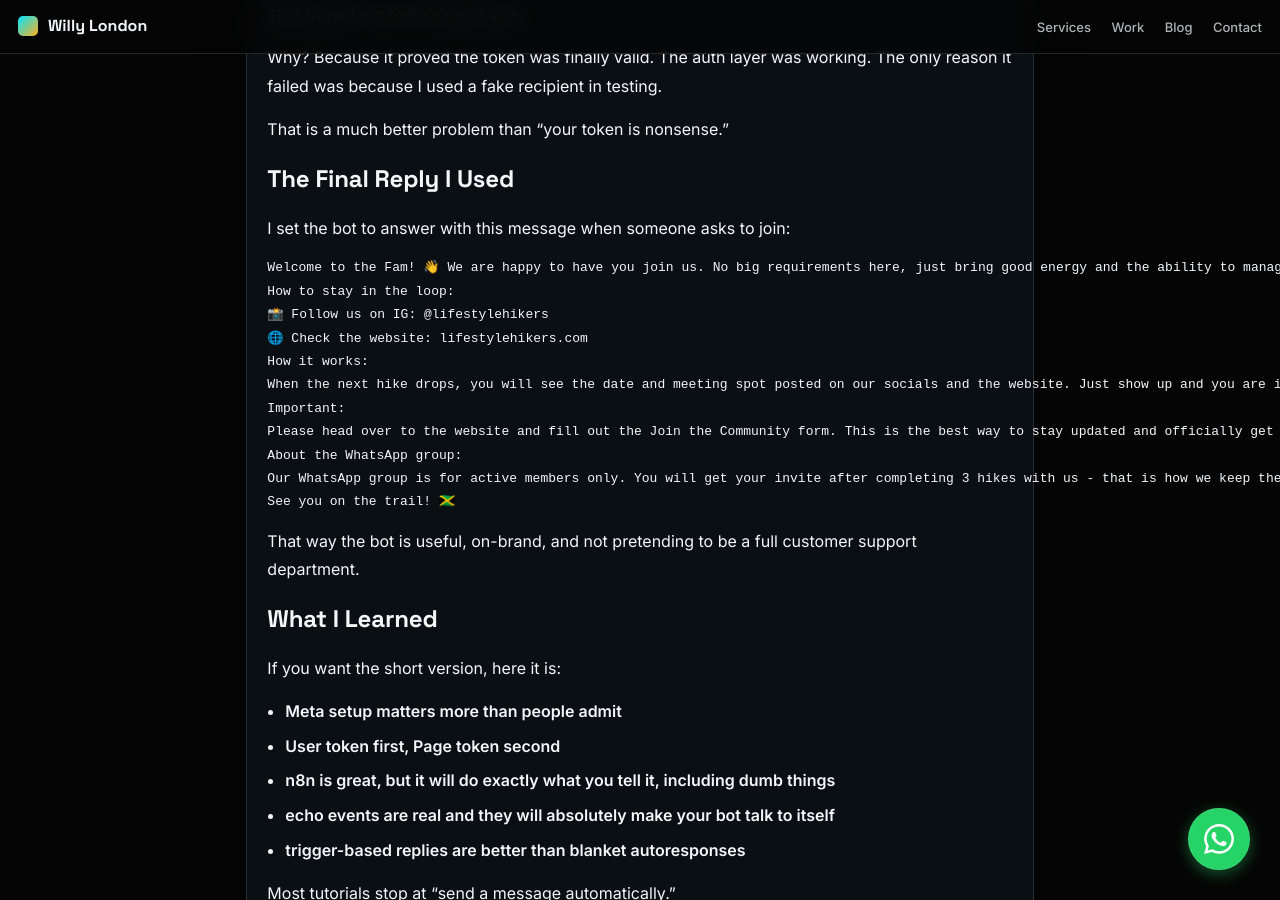
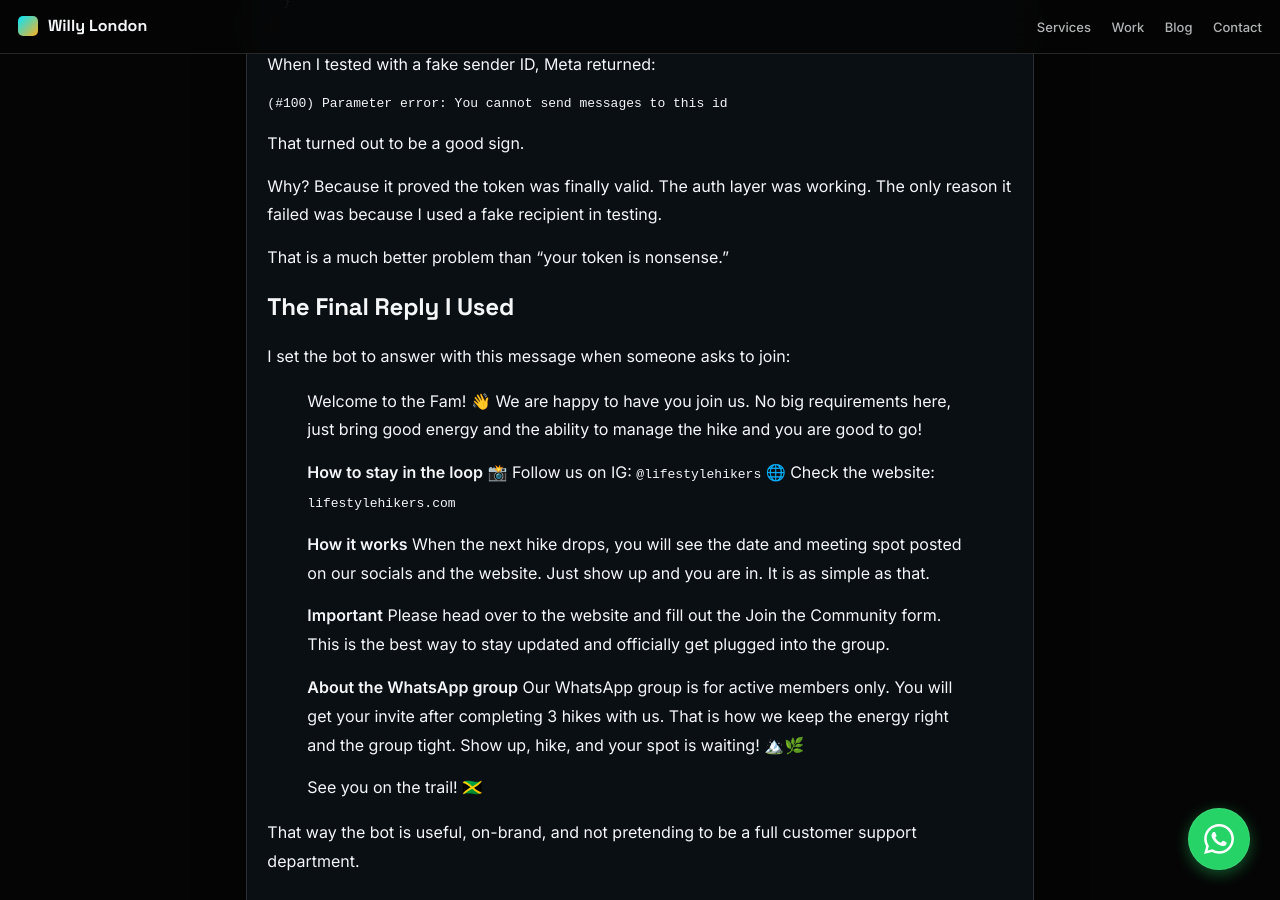
Before and after one commit to willylondon/creative-technician, a Jekyll site: the page built from _posts/2026-03-26-how-i-built-an-instagram-dm-autoresponder-with-n8n-and-meta.md, in a window 1280 px wide and 900 px high, scrolled down 8164 px. Built offline with Jekyll 4.4.1, drawn with Linux system fonts in a browser that asks for light colours; some of the changed lines change nothing that is shown; some of the changed text lies outside the part shown.

Commit message:
Redact sensitive details in DM autoresponder post

````diff
--- a/_posts/2026-03-26-how-i-built-an-instagram-dm-autoresponder-with-n8n-and-meta.md
+++ b/_posts/2026-03-26-how-i-built-an-instagram-dm-autoresponder-with-n8n-and-meta.md
@@ -61,11 +61,13 @@
 - **n8n** running on a **DigitalOcean droplet**
 - **Meta Graph API** endpoint: `https://graph.facebook.com/v21.0/me/messages`
 
-The production webhook ended up living here:
+The production webhook ended up looking like this:
 
 ```txt
-https://n8n.n8nwillylondon.work/webhook/instagram-dm-autoresponder
+https://your-n8n-domain.com/webhook/instagram-dm-autoresponder
 ```
+
+I am using a placeholder there on purpose. Publish the workflow pattern, not your live production callback URL.
 
 ## Step 1: Make Sure Instagram and Facebook Are Actually Connected
 
@@ -78,7 +80,8 @@
 - your Facebook user with full control of the Page
 - the app and the Page living in the same Meta business setup
 
-Here is what the Instagram/Page connection looked like on my end:
+Here is what the Instagram/Page connection looked like on my end.
+I redacted the personal and business-specific bits, because a tutorial should teach the setup without turning into a data leak:
 
 ![Connected Instagram account inside Meta settings](/assets/images/instagram-dm-autoresponder-connected-instagram.png){: width="3018" height="1798" loading="lazy" decoding="async" }
 
@@ -116,16 +119,17 @@
    - `pages_manage_metadata`
 3. Use that user token to fetch the **Page access token**
 
-The Graph API Explorer setup looked like this:
+The Graph API Explorer setup looked like this.
+Again, I redacted the actual token and account-specific details:
 
 ![Meta Graph API Explorer permissions for Instagram messaging](/assets/images/instagram-dm-autoresponder-graph-api-explorer.png){: width="2984" height="1628" loading="lazy" decoding="async" }
 
-Then I ran:
+Then I queried the accounts endpoint for the Page token:
 
-```bash
-curl -G 'https://graph.facebook.com/v25.0/me/accounts' \
-  --data-urlencode 'fields=id,name,access_token,instagram_business_account' \
-  --data-urlencode 'access_token=USER_TOKEN'
+```txt
+GET https://graph.facebook.com/v25.0/me/accounts
+fields: id, name, access_token, instagram_business_account
+access_token: USER_TOKEN
 ```
 
 That response finally gave me the **Page access token** I actually needed for sending messages.
@@ -280,19 +284,22 @@
 
 I set the bot to answer with this message when someone asks to join:
 
-```txt
-Welcome to the Fam! 👋 We are happy to have you join us. No big requirements here, just bring good energy and the ability to manage the hike and you are good to go!
-How to stay in the loop:
-📸 Follow us on IG: @lifestylehikers
-🌐 Check the website: lifestylehikers.com
-How it works:
-When the next hike drops, you will see the date and meeting spot posted on our socials and the website. Just show up and you are in! It is as simple as that.
-Important:
-Please head over to the website and fill out the Join the Community form. This is the best way to stay updated and officially get plugged into the group.
-About the WhatsApp group:
-Our WhatsApp group is for active members only. You will get your invite after completing 3 hikes with us - that is how we keep the energy right and the group tight. Show up, hike, and your spot is waiting! 🏔️🌿
-See you on the trail! 🇯🇲
-```
+> Welcome to the Fam! 👋 We are happy to have you join us. No big requirements here, just bring good energy and the ability to manage the hike and you are good to go!
+>
+> **How to stay in the loop**
+> 📸 Follow us on IG: `@lifestylehikers`
+> 🌐 Check the website: `lifestylehikers.com`
+>
+> **How it works**
+> When the next hike drops, you will see the date and meeting spot posted on our socials and the website. Just show up and you are in. It is as simple as that.
+>
+> **Important**
+> Please head over to the website and fill out the Join the Community form. This is the best way to stay updated and officially get plugged into the group.
+>
+> **About the WhatsApp group**
+> Our WhatsApp group is for active members only. You will get your invite after completing 3 hikes with us. That is how we keep the energy right and the group tight. Show up, hike, and your spot is waiting! 🏔️🌿
+>
+> See you on the trail! 🇯🇲
 
 That way the bot is useful, on-brand, and not pretending to be a full customer support department.
 
````
Also changed, not shown: assets/images/instagram-dm-autoresponder-connected-instagram.png, assets/images/instagram-dm-autoresponder-graph-api-explorer.png, assets/images/instagram-dm-autoresponder-page-access.png.
